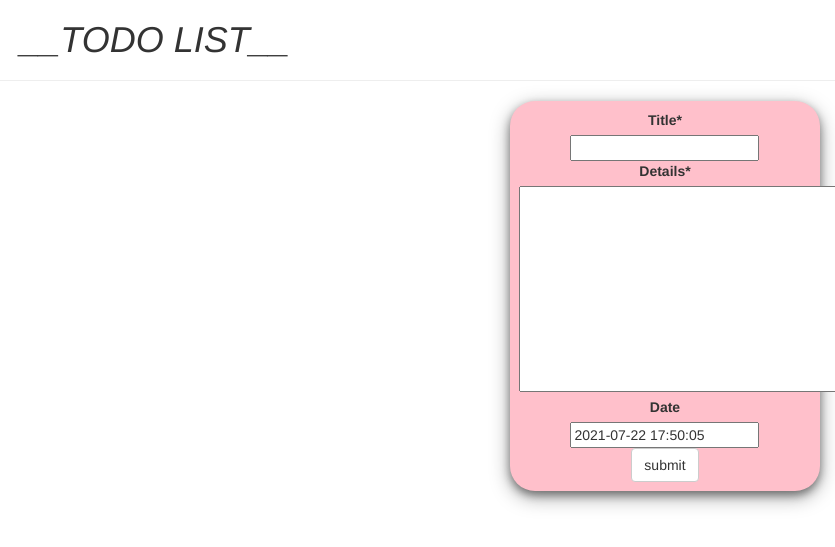
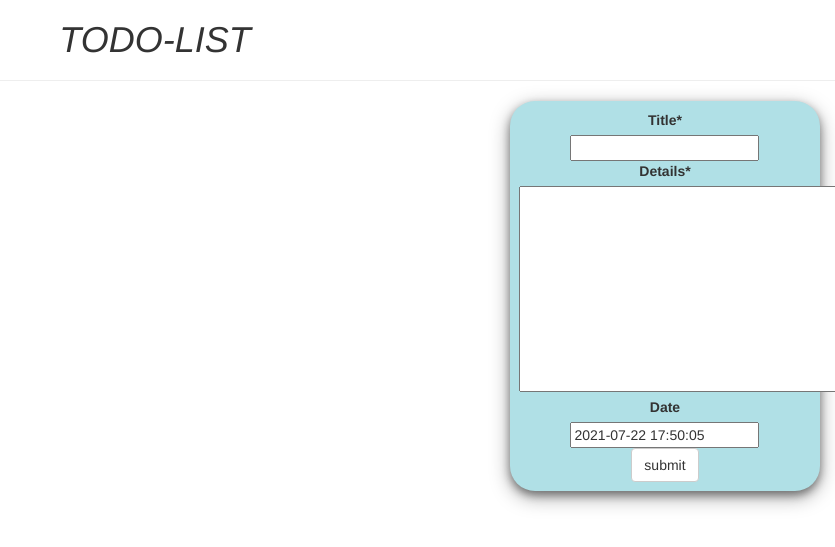
Before and after one commit to divyanshuhub/todo-list, a Django app: page / in a window 1360 px wide; the page is wider, and only the part inside the window is pictured. Shown: the top 547 px of that part, without its empty margins (525-1360 px from the left). Run offline with Django 3.2, Linux system fonts and the light colour scheme; data that the repository does not hold is empty; some libraries are stand-ins or nearby versions.

Commit message:
Update index.html

```diff
--- a/todo/templates/todo/index.html
+++ b/todo/templates/todo/index.html
@@ -16,7 +16,7 @@
 
    box-shadow: 0 4px 8px 0 rgba(0,0,0,0.5),
                0 6px 20px 0 rgba(0,0,0,0.39);
-   background: lightpink;
+   background: powderblue;
    margin-bottom : 5%;
    border-radius: 25px;
    padding : 2%;
@@ -32,7 +32,7 @@
 
     text-align: center;
     padding: 3%;
-    background: pink;
+    background: powderblue;
     border-radius: 25px;
     box-shadow: 0 4px 8px 0 rgba(0,0,0,0.4),
                 0 6px 20px 0 rgba(0,0,0,0.36);
@@ -52,7 +52,7 @@
   {% endif %}
 
   <center class="row">
-    <h1><i>__TODO LIST__</i></h1>
+    <h1><i>TODO-LIST</i></h1>
     <hr />
   </center>
 
```
